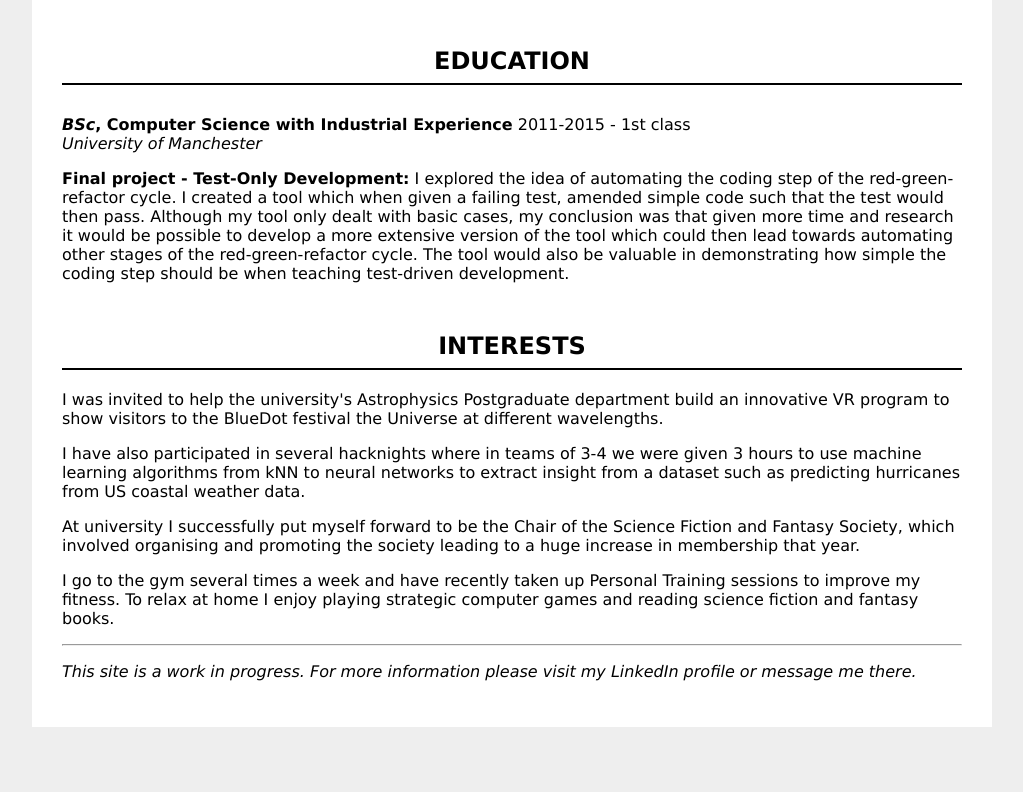
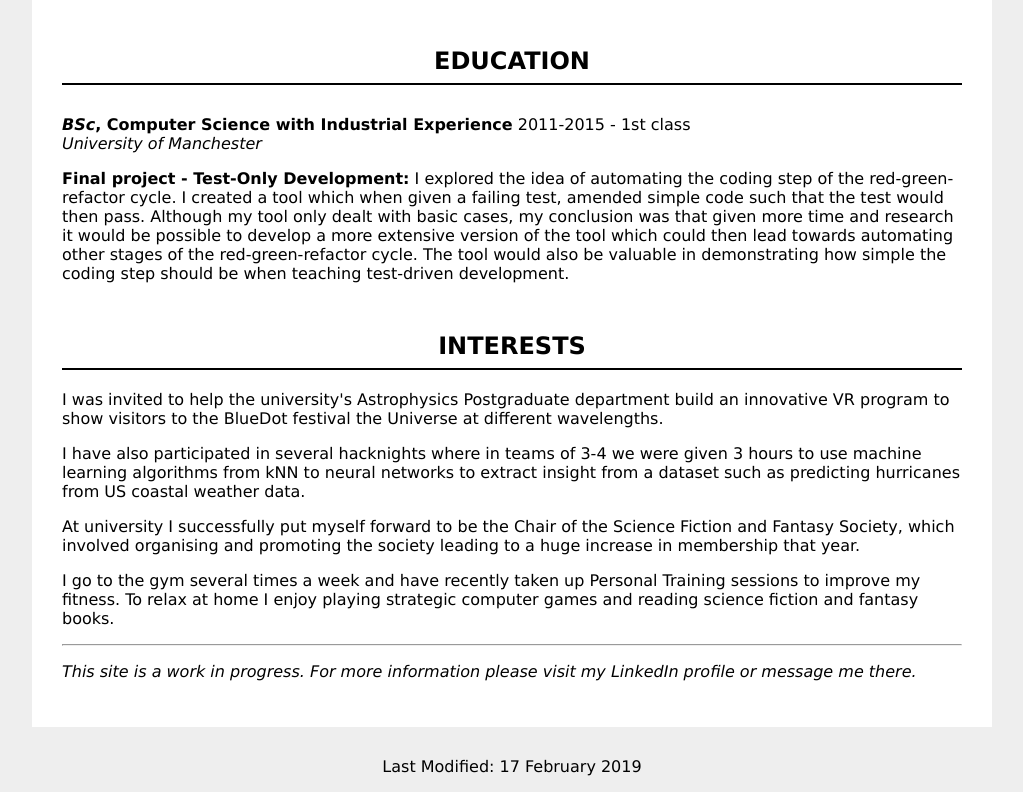
Before and after one commit to LauraArmitage/lauraarmitage.com, a website: page src/index.html in a window 1280 px wide. Shown: the part 1607-2399 px from the top of the page, without its empty margins (128-1151 px from the left). Before the commit the page ends 2364 px from the top, so only its background shows below. Drawn offline with nearby package versions, Linux system fonts and the light colour scheme; files that its build step writes are made by us from their sources; files whose address does not match are found by name.

Commit message:
Add last modified date

```diff
--- a/src/index.html
+++ b/src/index.html
@@ -28,6 +28,10 @@
 
 	</div>
 
+	<div class="footer">
+		<p class="centred">Last Modified: 17 February 2019</p>
+	</div>
+
 <script src="script.js"></script>
 </body>
 </html>
```
